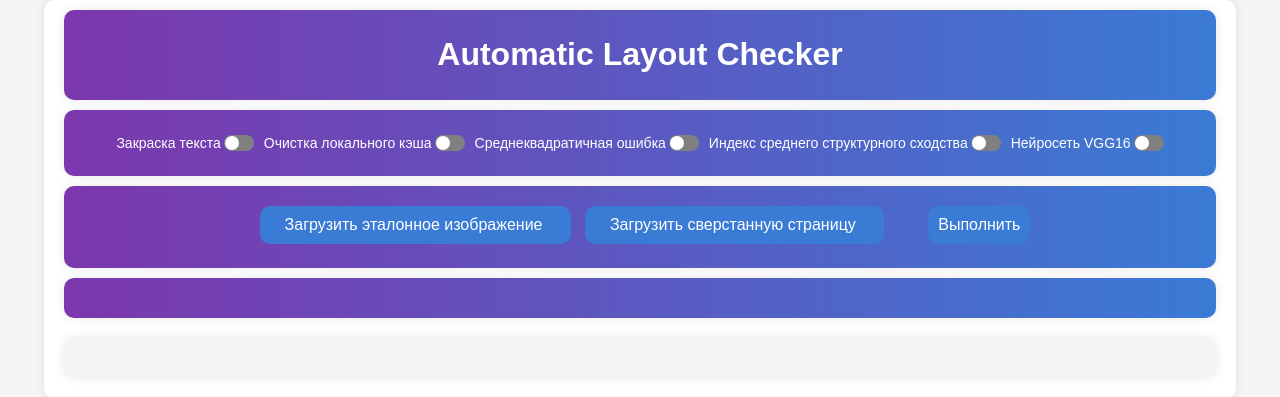
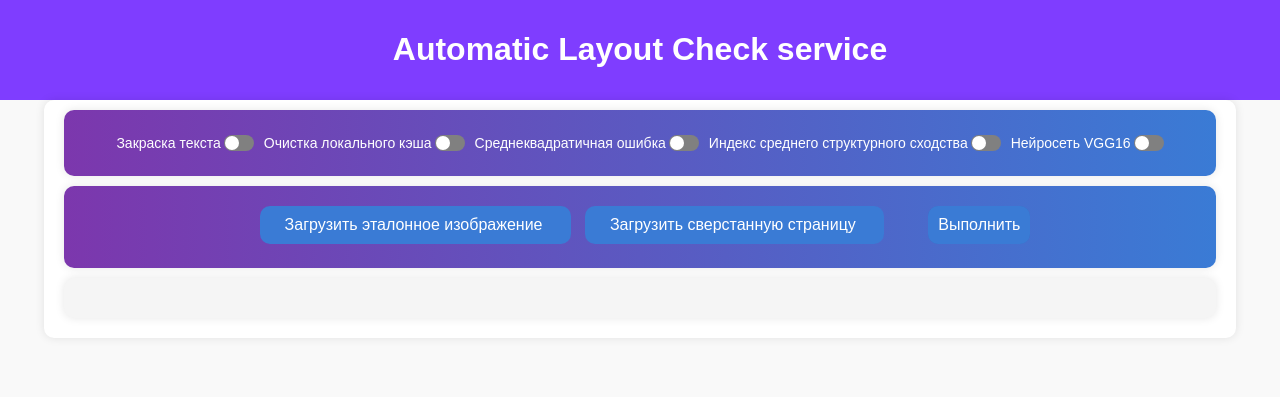
Before and after one commit to Jaldsky/AutomaticLayout-heck, a Django app: page / in a window 1280 px wide. Shown: the top 397 px of the page. Run offline with Django 5.2, Linux system fonts and the light colour scheme; the visitor is signed in with stand-in values (Sample User, id 1).

Commit message:
Modify styles of main page

```diff
--- a/app/static/styles/main_page.css
+++ b/app/static/styles/main_page.css
@@ -1,8 +1,15 @@
 body {
     font-family: 'Poppins', sans-serif;
-	margin: 0;
-	padding: 0;
-	background-color: #f5f5f5;
+    background-color: #f9f9f9;
+    margin: 0;
+    padding: 0;
+    text-align: center;
+}
+
+header {
+    background-color: #7F3DFF;
+    padding: 10px 0;
+    color: #fff;
 }
 
 img {
@@ -28,7 +35,6 @@ span {
 
 
 /* Blocks */
-.title-block,
 .settings-block,
 .upper-block,
 .small-block,
@@ -38,7 +44,6 @@ span {
 	flex-wrap: wrap;
 }
 
-.title-block,
 .settings-block,
 .upper-block {
 	align-items: center;
--- a/app/templates/account/register_user.html
+++ b/app/templates/account/register_user.html
@@ -9,8 +9,6 @@
     <meta charset="UTF-8">
     <meta http-equiv="X-UA-Compatible" content="IE=edge">
     <meta name="viewport" content="width=device-width, initial-scale=1.0">
-    <title>Register</title>
-    <link rel="stylesheet" type="text/css" href="{% static 'styles/register_user.css' %}">
 </head>
 
 <body>
--- a/app/templates/main/main_page.html
+++ b/app/templates/main/main_page.html
@@ -6,14 +6,13 @@
     <link rel="shortcut icon" type="image/png" href="{% static 'img/favicon.ico' %}"/>
     <link rel="stylesheet" href="{% static 'styles/main_page.css' %}">
     <meta charset="UTF-8">
-    <title>Automatic Layout Check</title>
 </head>
 <body>
+    <header>
+        <h1>Automatic Layout Check service</h1>
+    </header>
+
 	<div class="container">
-
-        <div class="title-block">
-			<h1>Automatic Layout Checker</h1>
-		</div>
 
         <form method="post" enctype="multipart/form-data">
             {% csrf_token %}
@@ -71,10 +70,10 @@
             </div>
         </div>
 
-        <div class="small-block">
+
         {% for data in sample %}
             {% if 'CMSE' in data or 'CSSIM' in data or 'VGG16' in data%}
-
+            <div class="small-block">
                 <div class="results-block">
                     <table class="table">
                         <tbody>
@@ -116,10 +115,10 @@
                         </tbody>
                     </table>
                 </div>
-
+            </div>
             {% endif %}
         {% endfor %}
-        </div>
+
         </form>
 
 		<div class="large-block">
```
